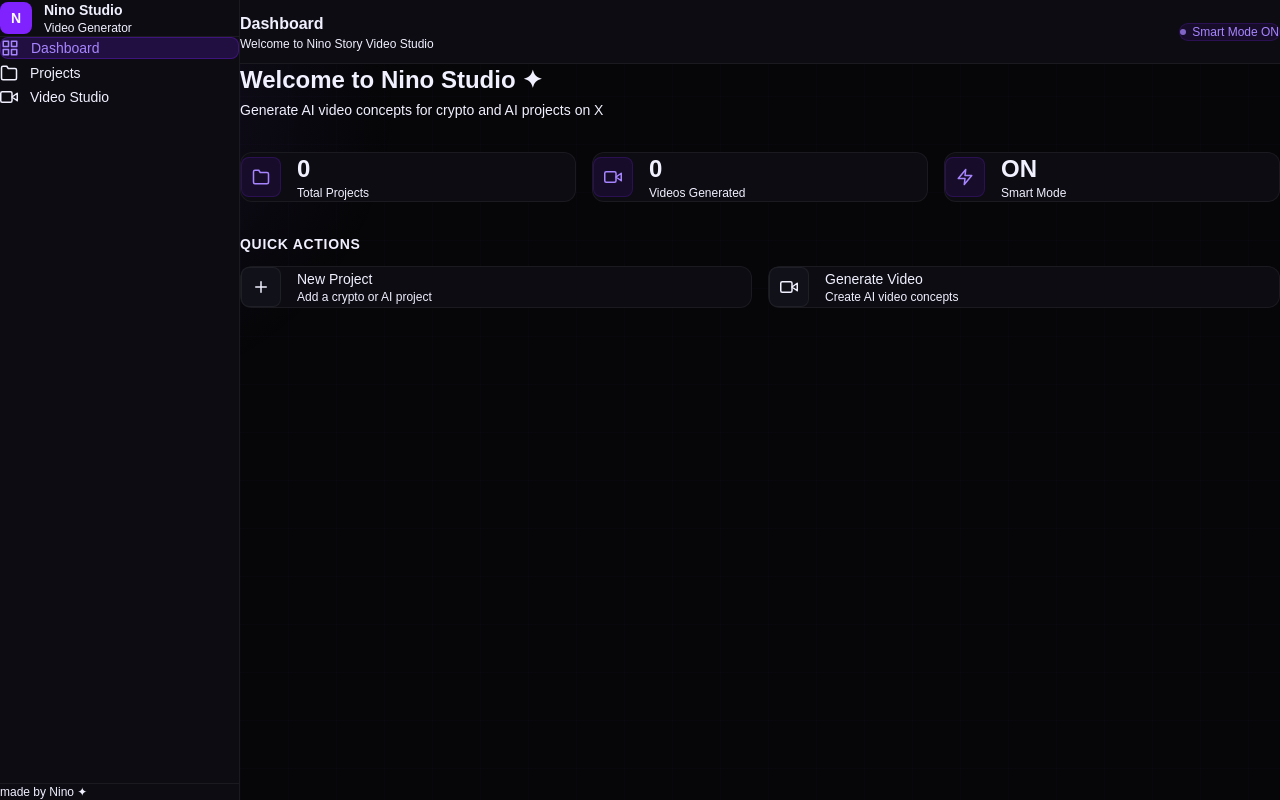
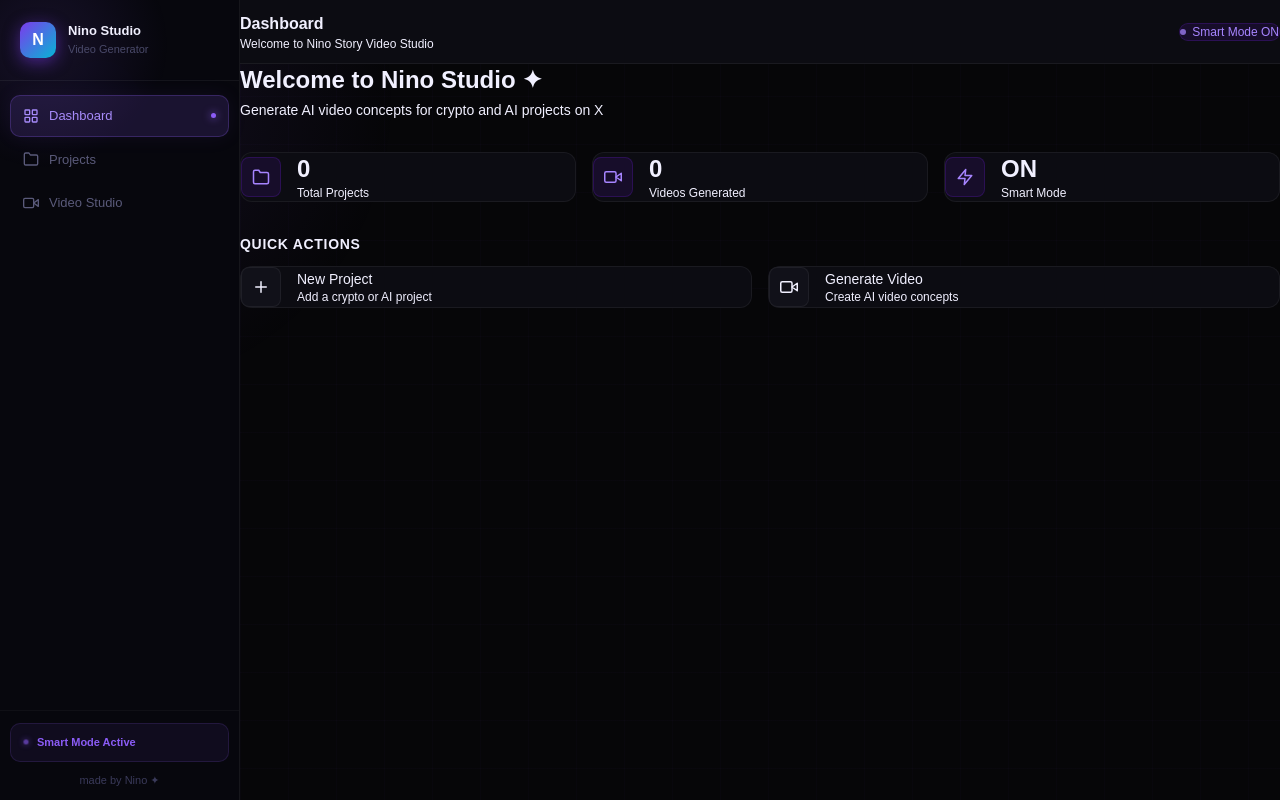
Before and after one commit to Sharif899/nino-story-video-studio, a Next.js app: page / in a window 1280 px wide. Built offline with nearby package versions, Linux system fonts and the light colour scheme.

Commit message:
redesign: stunning sidebar

```diff
--- a/components/layout/Sidebar.tsx
+++ b/components/layout/Sidebar.tsx
@@ -3,16 +3,16 @@
 import Link from "next/link";
 import { usePathname } from "next/navigation";
 
-const navItems = [
+const nav = [
   {
     href: "/",
     label: "Dashboard",
     icon: (
-      <svg xmlns="http://www.w3.org/2000/svg" width="18" height="18" viewBox="0 0 24 24" fill="none" stroke="currentColor" strokeWidth="2" strokeLinecap="round" strokeLinejoin="round">
-        <rect x="3" y="3" width="7" height="7" />
-        <rect x="14" y="3" width="7" height="7" />
-        <rect x="14" y="14" width="7" height="7" />
-        <rect x="3" y="14" width="7" height="7" />
+      <svg width="16" height="16" viewBox="0 0 24 24" fill="none" stroke="currentColor" strokeWidth="2" strokeLinecap="round" strokeLinejoin="round">
+        <rect x="3" y="3" width="7" height="7" rx="1"/>
+        <rect x="14" y="3" width="7" height="7" rx="1"/>
+        <rect x="14" y="14" width="7" height="7" rx="1"/>
+        <rect x="3" y="14" width="7" height="7" rx="1"/>
       </svg>
     ),
   },
@@ -20,8 +20,8 @@ const navItems = [
     href: "/projects",
     label: "Projects",
     icon: (
-      <svg xmlns="http://www.w3.org/2000/svg" width="18" height="18" viewBox="0 0 24 24" fill="none" stroke="currentColor" strokeWidth="2" strokeLinecap="round" strokeLinejoin="round">
-        <path d="M22 19a2 2 0 01-2 2H4a2 2 0 01-2-2V5a2 2 0 012-2h5l2 3h9a2 2 0 012 2z" />
+      <svg width="16" height="16" viewBox="0 0 24 24" fill="none" stroke="currentColor" strokeWidth="2" strokeLinecap="round" strokeLinejoin="round">
+        <path d="M22 19a2 2 0 01-2 2H4a2 2 0 01-2-2V5a2 2 0 012-2h5l2 3h9a2 2 0 012 2z"/>
       </svg>
     ),
   },
@@ -29,9 +29,9 @@ const navItems = [
     href: "/studio",
     label: "Video Studio",
     icon: (
-      <svg xmlns="http://www.w3.org/2000/svg" width="18" height="18" viewBox="0 0 24 24" fill="none" stroke="currentColor" strokeWidth="2" strokeLinecap="round" strokeLinejoin="round">
-        <polygon points="23 7 16 12 23 17 23 7" />
-        <rect x="1" y="5" width="15" height="14" rx="2" ry="2" />
+      <svg width="16" height="16" viewBox="0 0 24 24" fill="none" stroke="currentColor" strokeWidth="2" strokeLinecap="round" strokeLinejoin="round">
+        <polygon points="23 7 16 12 23 17 23 7"/>
+        <rect x="1" y="5" width="15" height="14" rx="2"/>
       </svg>
     ),
   },
@@ -41,73 +41,146 @@ export default function Sidebar() {
   const pathname = usePathname();
 
   return (
-    <>
-      {/* Desktop Sidebar */}
-      <aside className="hidden md:flex flex-col w-60 min-h-screen bg-[var(--surface)] border-r border-[var(--border)] fixed left-0 top-0 z-40">
+    <aside style={{
+      width: "240px",
+      minHeight: "100vh",
+      position: "fixed",
+      left: 0,
+      top: 0,
+      bottom: 0,
+      zIndex: 50,
+      display: "flex",
+      flexDirection: "column",
+      background: "rgba(8,8,14,0.97)",
+      borderRight: "1px solid rgba(255,255,255,0.06)",
+      backdropFilter: "blur(20px)",
+    }}>
+      {/* Glow orb */}
+      <div style={{
+        position: "absolute",
+        top: "-80px",
+        left: "-80px",
+        width: "250px",
+        height: "250px",
+        background: "radial-gradient(circle, rgba(139,92,246,0.12) 0%, transparent 70%)",
+        pointerEvents: "none",
+      }} />
+
       {/* Logo */}
-        <div className="flex items-center gap-3 px-6 py-5 border-b border-[var(--border)]">
-          <div className="w-8 h-8 rounded-lg bg-violet-600 flex items-center justify-center text-white font-bold text-sm">
-            N
+      <div style={{
+        padding: "22px 20px",
+        borderBottom: "1px solid rgba(255,255,255,0.06)",
+        display: "flex",
+        alignItems: "center",
+        gap: "12px",
+        position: "relative",
+        zIndex: 1,
+      }}>
+        <div style={{
+          width: "36px",
+          height: "36px",
+          borderRadius: "10px",
+          background: "linear-gradient(135deg, #7c3aed, #06b6d4)",
+          display: "flex",
+          alignItems: "center",
+          justifyContent: "center",
+          fontWeight: "700",
+          fontSize: "16px",
+          color: "white",
+          boxShadow: "0 4px 16px rgba(124,58,237,0.5)",
+          flexShrink: 0,
+        }}>N</div>
+        <div>
+          <div style={{ fontSize: "13px", fontWeight: "700", color: "#f1f0ff", lineHeight: 1.2 }}>
+            Nino Studio
           </div>
-          <div>
-            <p className="text-sm font-semibold text-[var(--text-primary)]">Nino Studio</p>
-            <p className="text-xs text-[var(--text-muted)]">Video Generator</p>
+          <div style={{ fontSize: "11px", color: "#4a4a6a", marginTop: "2px" }}>
+            Video Generator
+          </div>
         </div>
       </div>
 
       {/* Nav */}
-        <nav className="flex-1 px-3 py-4 flex flex-col gap-1">
-          {navItems.map((item) => {
-            const isActive = pathname === item.href;
+      <nav style={{
+        flex: 1,
+        padding: "14px 10px",
+        display: "flex",
+        flexDirection: "column",
+        gap: "2px",
+        position: "relative",
+        zIndex: 1,
+      }}>
+        {nav.map((item) => {
+          const active = pathname === item.href;
           return (
             <Link
               key={item.href}
               href={item.href}
-                className={`
-                  flex items-center gap-3 px-3 py-2.5 rounded-lg text-sm font-medium
-                  transition-all duration-200
-                  ${isActive
-                    ? "bg-violet-600/20 text-violet-400 border border-violet-600/30"
-                    : "text-[var(--text-secondary)] hover:bg-[var(--surface-2)] hover:text-[var(--text-primary)]"
-                  }
-                `}
+              style={{
+                display: "flex",
+                alignItems: "center",
+                gap: "10px",
+                padding: "10px 12px",
+                borderRadius: "10px",
+                fontSize: "13px",
+                fontWeight: "500",
+                transition: "all 0.2s ease",
+                background: active ? "rgba(139,92,246,0.15)" : "transparent",
+                color: active ? "#a78bfa" : "#5a5a7a",
+                border: active ? "1px solid rgba(139,92,246,0.25)" : "1px solid transparent",
+                boxShadow: active ? "0 0 20px rgba(139,92,246,0.08)" : "none",
+                textDecoration: "none",
+              }}
             >
               {item.icon}
               {item.label}
+              {active && (
+                <div style={{
+                  marginLeft: "auto",
+                  width: "5px",
+                  height: "5px",
+                  borderRadius: "50%",
+                  background: "#8b5cf6",
+                  boxShadow: "0 0 8px #8b5cf6",
+                }} />
+              )}
             </Link>
           );
         })}
       </nav>
 
       {/* Footer */}
-        <div className="px-6 py-4 border-t border-[var(--border)]">
-          <p className="text-xs text-[var(--text-muted)]">made by Nino ✦</p>
+      <div style={{
+        padding: "12px 10px",
+        position: "relative",
+        zIndex: 1,
+        borderTop: "1px solid rgba(255,255,255,0.04)",
+      }}>
+        <div style={{
+          padding: "10px 12px",
+          borderRadius: "10px",
+          background: "rgba(139,92,246,0.07)",
+          border: "1px solid rgba(139,92,246,0.15)",
+          display: "flex",
+          alignItems: "center",
+          gap: "8px",
+          marginBottom: "10px",
+        }}>
+          <div style={{
+            width: "6px", height: "6px", borderRadius: "50%",
+            background: "#8b5cf6",
+            boxShadow: "0 0 8px #8b5cf6",
+            flexShrink: 0,
+            animation: "pulse-dot 1.5s ease-in-out infinite",
+          }} />
+          <span style={{ fontSize: "11px", color: "#8b5cf6", fontWeight: "600" }}>
+            Smart Mode Active
+          </span>
+        </div>
+        <div style={{ fontSize: "11px", color: "#3a3a5a", textAlign: "center" }}>
+          made by Nino ✦
+        </div>
       </div>
     </aside>
-
-      {/* Mobile Bottom Nav */}
-      <nav className="md:hidden fixed bottom-0 left-0 right-0 z-40 bg-[var(--surface)] border-t border-[var(--border)] flex">
-        {navItems.map((item) => {
-          const isActive = pathname === item.href;
-          return (
-            <Link
-              key={item.href}
-              href={item.href}
-              className={`
-                flex-1 flex flex-col items-center gap-1 py-3 text-xs font-medium
-                transition-all duration-200
-                ${isActive
-                  ? "text-violet-400"
-                  : "text-[var(--text-muted)] hover:text-[var(--text-secondary)]"
-                }
-              `}
-            >
-              {item.icon}
-              {item.label}
-            </Link>
-          );
-        })}
-      </nav>
-    </>
   );
 }
```
Lines whose indentation alone changed are shown as unchanged.
